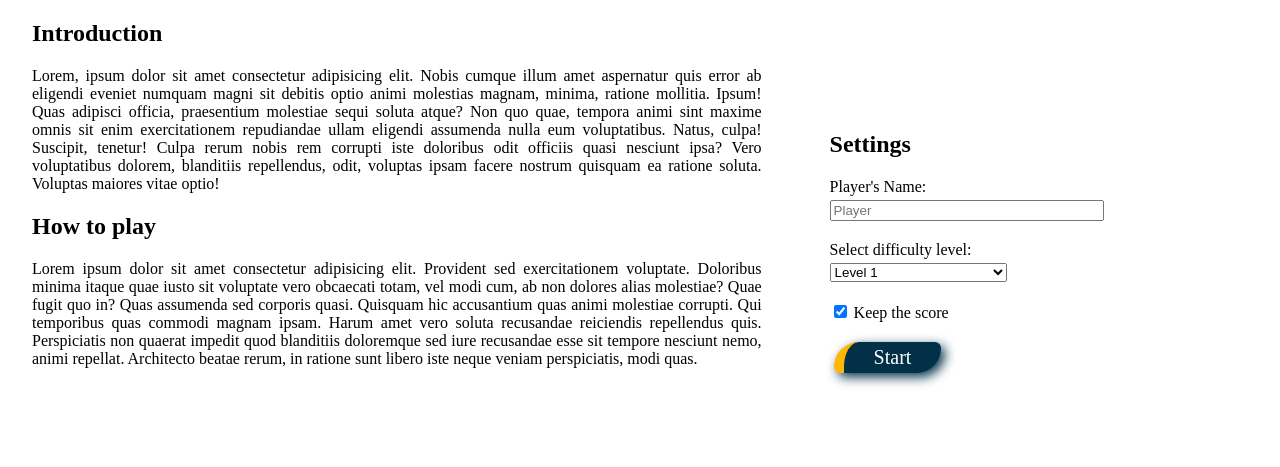
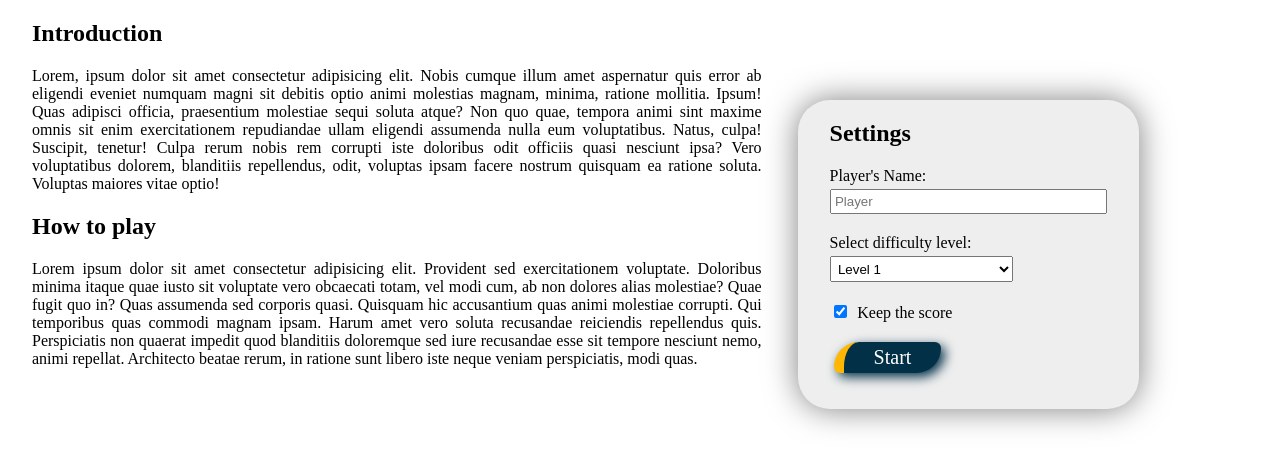
Before and after one commit to Alzenas/simple-maths-quiz, a plain HTML site: page index.html in a window 1280 px wide. Shown: the part 129-596 px from the top of the page. Drawn offline with Linux system fonts and the light colour scheme.

Commit message:
Style Settings Box

```diff
--- a/style.css
+++ b/style.css
@@ -11,7 +11,7 @@ main section:first-of-type {
     position: relative;
 }
 
-article, aside {
+main article, main aside {
     display: inline-block;
 }
 
@@ -22,13 +22,27 @@ main article {
 }
 
 main aside {
+    background-color: #eee;
     width: auto;
     top: 0;
     padding-left: 2rem;
+    padding-bottom: 2rem;
+    border-radius: 2em;
+    filter: drop-shadow(0em 0em 1em rgba(0, 0, 0, 0.5));
 }
 
 main aside form label {
     margin-bottom: 0.25em;
+}
+
+main aside input, main aside select {
+    margin-right: 2rem;
+    padding: 0.25em;
+}
+
+/* Distance between tick and label */
+#keepscore {
+    margin-right: 0.5em;
 }
 
 #playername {
```
